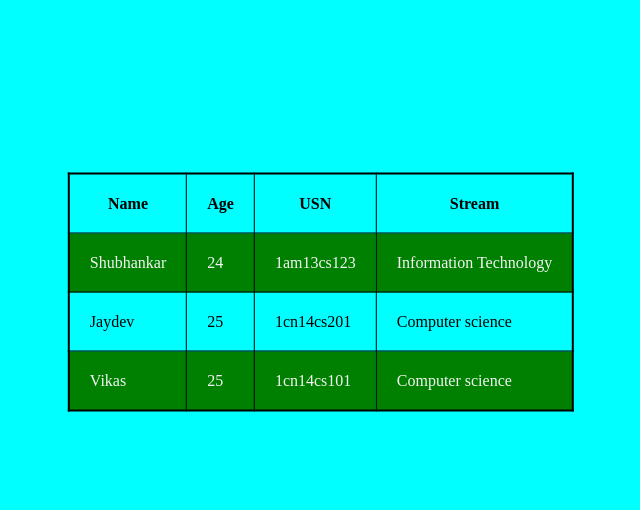
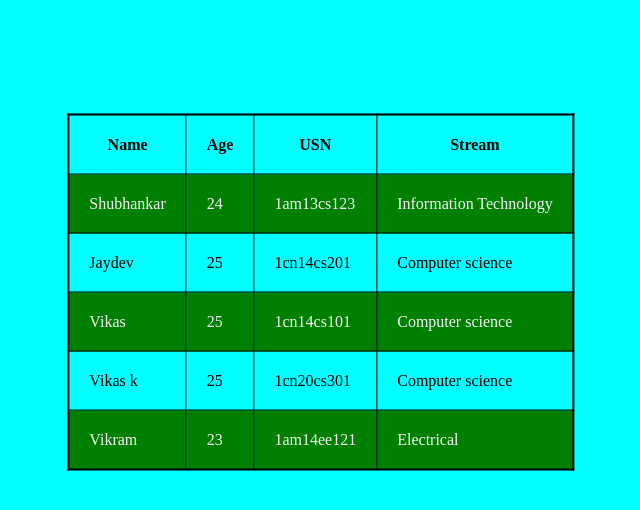
Before and after one commit to Satishr183/tablep_github.io, a plain HTML site: page index.html in a window 1280 px wide. Shown: the part 108-618 px from the top of the page, without its empty margins (319-959 px from the left). Drawn offline with Linux system fonts and the light colour scheme.

Commit message:
more enteries added to file

```diff
--- a/index.html
+++ b/index.html
@@ -37,6 +37,20 @@
         <td>1cn14cs101</td>
         <td>Computer science</td>
      </tr>
+
+     <tr>
+        <td>Vikas k</td>
+        <td>25</td>
+        <td>1cn20cs301</td>
+        <td>Computer science</td>
+     </tr>
+
+     <tr>
+        <td>Vikram</td>
+        <td>23</td>
+        <td>1am14ee121</td>
+        <td>Electrical</td>
+     </tr>
  </table>
 </body>
 </html>
```
